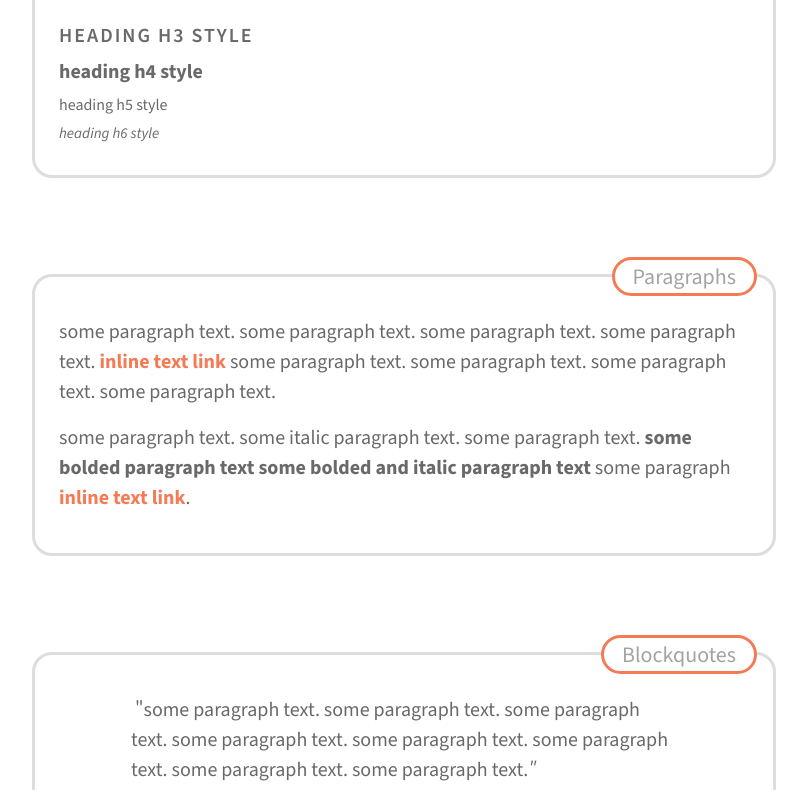
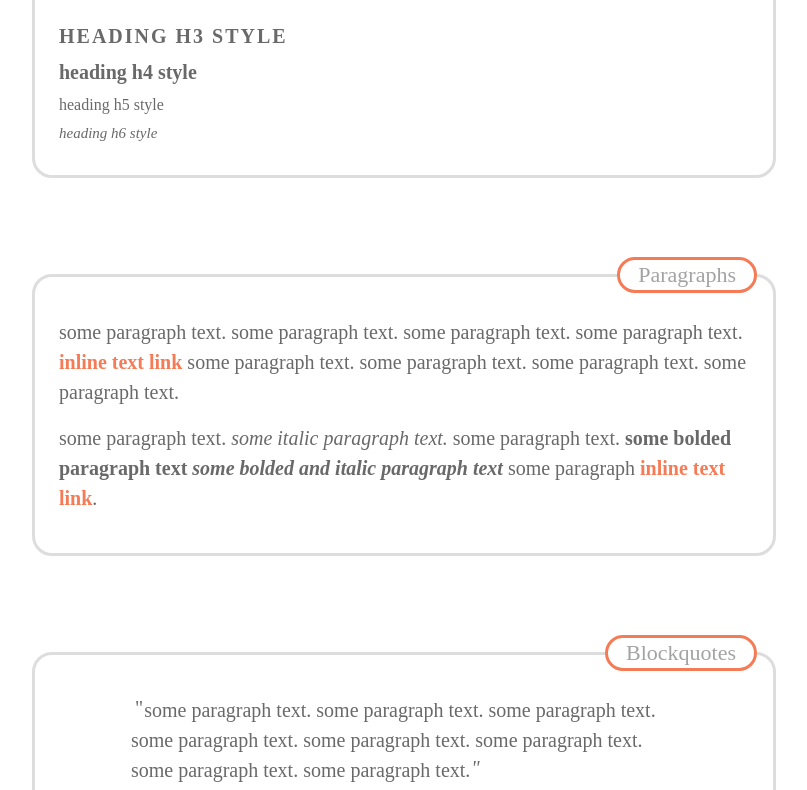
Before and after one commit to rogueathletic/caldera-ht101-all-html-css, a plain HTML site: page index.html in a window 1280 px wide. Shown: the part 744-1534 px from the top of the page, without its empty margins (236-1043 px from the left). Drawn offline with nearby package versions, Linux system fonts and the light colour scheme.

Commit message:
Update style.css

```diff
--- a/style.css
+++ b/style.css
@@ -2,16 +2,8 @@
 remove injected external link icon from main theme
 */
 
-
-* {
-    scroll-margin-top:   40px;
-    font-family:         "Source Sans 3", sans-serif;
-    font-optical-sizing: auto;
-    font-style:          normal;
-}
-
 /* outside of editable body css start */
-.hottubtips-template .fa-external-link-alt {
+ .fa-external-link-alt {
     display: none
 }
 
```
